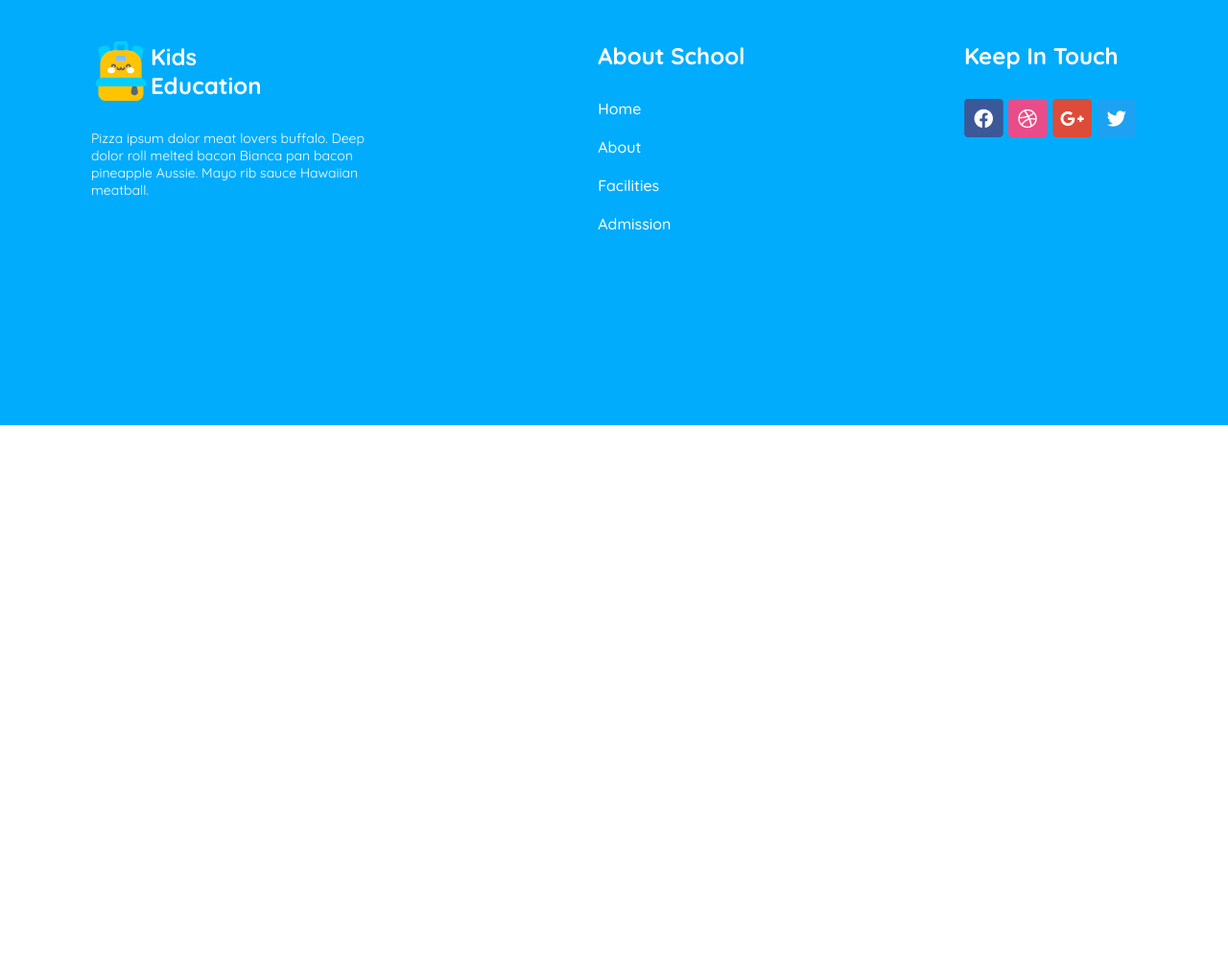
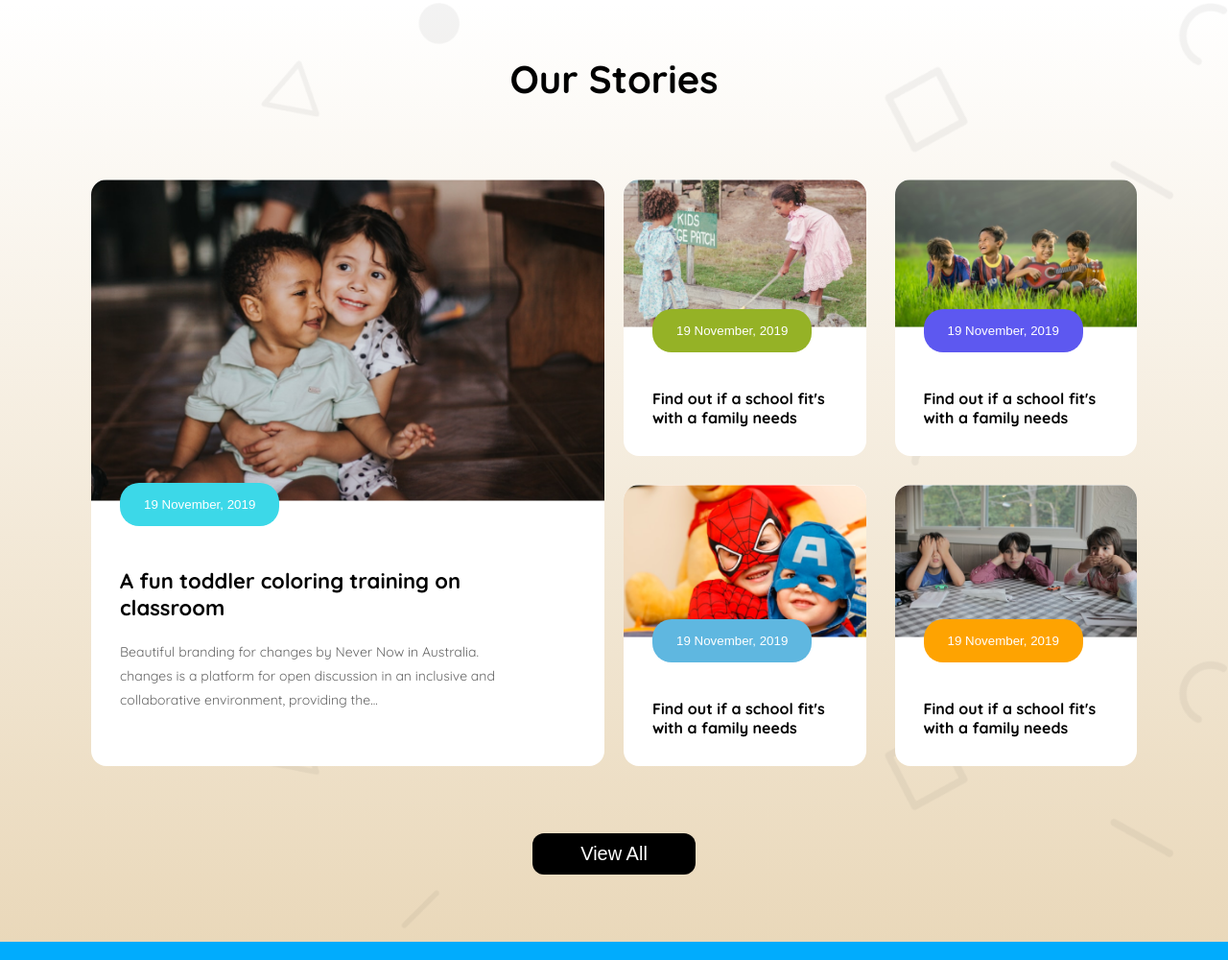
Before and after one commit to SHShadhin/kids-school, a plain HTML site: page index.html in a window 1280 px wide. Shown: the part 1400-2400 px from the top of the page at 96% size. Before the commit the page ends 1843 px from the top, so only its background shows below. Drawn offline with Linux system fonts and the light colour scheme.

Commit message:
story section added

```diff
--- a/index.html
+++ b/index.html
@@ -58,9 +58,9 @@
       </div>
       <!-- banner section end -->
     </header>
-    <main class="max-width">
+    <main>
       <!-- card section start  -->
-      <section class="card">
+      <section class="card max-width">
         <h2>Standard Curriculum</h2>
         <div class="cards">
           <div class="card-box1">
@@ -89,6 +89,72 @@
               nascetur ridiculus mu sdis parturient
             </p>
             <h6 class="violet">Read More</h6>
+          </div>
+        </div>
+      </section>
+      <!-- card section end  -->
+
+      <!-- story section start  -->
+      <section class="story-bg">
+        <div class="story max-width">
+          <marquee width="100%" direction="left" height="50px">
+            This is a kid's school website.
+          </marquee>
+          <h2>Our Stories</h2>
+          <div class="story-container">
+            <div class="story-box-1">
+              <img class="img" src="./assets/story-1.png" alt="" />
+              <div class="story-btn">
+                <button>19 November, 2019</button>
+              </div>
+              <h3>A fun toddler coloring training on classroom</h3>
+              <p>
+                Beautiful branding for changes by Never Now in Australia.
+                changes is a platform for open discussion in an inclusive and
+                collaborative environment, providing the...
+              </p>
+            </div>
+            <div class="stories">
+              <div class="story-1">
+                <img src="./assets/story-2.png" alt="" />
+                <div class="story-btn">
+                  <button style="background-color: rgba(149, 178, 38, 1)">
+                    19 November, 2019
+                  </button>
+                </div>
+                <h3>Find out if a school fit's with a family needs</h3>
+              </div>
+              <div class="story-1">
+                <img src="./assets/story-3.png" alt="" />
+                <div class="story-btn">
+                  <button style="background-color: rgba(93, 88, 240, 1)">
+                    19 November, 2019
+                  </button>
+                </div>
+                <h3>Find out if a school fit's with a family needs</h3>
+              </div>
+              <div class="story-1">
+                <img src="./assets/story-4.png" alt="" />
+                <div class="story-btn">
+                  <button style="background-color: rgb(95, 183, 224)">
+                    19 November, 2019
+                  </button>
+                </div>
+                <h3>Find out if a school fit's with a family needs</h3>
+              </div>
+              <div class="story-1">
+                <img src="./assets/story-5.png" alt="" />
+                <div class="story-btn">
+                  <button style="background-color: rgba(254, 163, 1, 1)">
+                    19 November, 2019
+                  </button>
+                </div>
+                <h3>Find out if a school fit's with a family needs</h3>
+              </div>
+            </div>
+          </div>
+          <div class="btn">
+            <button class="btn-primary btn-stories">View All</button>
           </div>
         </div>
       </section>
--- a/styles/style.css
+++ b/styles/style.css
@@ -10,10 +10,6 @@
 }
 
 /* shared styles start */
-/* body {
-  max-width: 1350px;
-  margin: 0 auto;
-} */
 .orange {
   color: rgba(254, 163, 1, 1);
 }
@@ -163,6 +159,11 @@ hr {
 /* banner section end  */
 
 /* card section start  */
+.card {
+  background-image: url("../assets/bg.png");
+  background-size: 100% auto;
+  background-repeat: repeat-y;
+}
 .card > h2 {
   color: rgba(0, 0, 0, 1);
   font-size: 40px;
@@ -173,6 +174,7 @@ hr {
 .cards {
   display: flex;
   gap: 30px;
+  margin-bottom: 80px;
 }
 .card-box1 {
   padding: 40px;
@@ -185,7 +187,11 @@ hr {
   border: 0.94px solid rgba(222, 245, 255, 1);
   border-radius: 18.86px;
   box-shadow: inset 0px 0px 28.29578971862793px 0.94px rgba(0, 0, 0, 0.05);
-  background: rgb(166, 54, 54),linear-gradient(180.00deg, rgb(85, 161, 194),rgba(120, 72, 72, 0) 40%);
+  background: linear-gradient(
+    180deg,
+    rgba(222, 245, 255, 1),
+    rgba(255, 255, 255, 0) 40%
+  );
 }
 .card-box1 h4 {
   font-size: 22px;
@@ -234,8 +240,11 @@ hr {
   border: 0.94px solid rgba(255, 244, 220, 1);
   border-radius: 18.86px;
   box-shadow: inset 0px 0px 28.29578971862793px 0.94px rgba(0, 0, 0, 0.05);
-  background: rgba(255, 255, 255, 1),
-    linear-gradient(180deg, rgba(255, 244, 220, 1), rgba(255, 255, 255, 0) 40%);
+  background: linear-gradient(
+    180deg,
+    rgba(255, 244, 220, 1),
+    rgba(255, 255, 255, 0) 40%
+  );
 }
 
 .card-box3 {
@@ -249,8 +258,11 @@ hr {
   border: 0.94px solid rgba(242, 232, 255, 1);
   border-radius: 18.86px;
   box-shadow: inset 0px 0px 28.29578971862793px 0.94px rgba(0, 0, 0, 0.05);
-  background: rgba(255, 255, 255, 1),
-    linear-gradient(180deg, rgba(238, 225, 255, 1), rgba(255, 255, 255, 0) 40%);
+  background: linear-gradient(
+    180deg,
+    rgba(238, 225, 255, 1),
+    rgba(255, 255, 255, 0) 40%
+  );
 }
 
 /* responsive card section  */
@@ -261,14 +273,138 @@ hr {
   }
   .cards {
     flex-direction: column;
-    gap:20px;
+    gap: 20px;
     margin: 0 20px;
   }
 }
 /* card section end  */
+/* .icon-1 {
+  height: 100px;
+  width: 100px;
+  border-radius: 50%;
+  background-color: var(--Orange, rgba(254, 163, 1, 1));
+} */
 
+/* story section start */
 
+marquee {
+  color: rgba(254, 163, 1, 1);
+  font-size: 24px;
+  font-weight: 600;
+}
+.story-bg {
+  background-image: url("../assets/bg.png"),
+    linear-gradient(
+      0deg,
+      rgba(184, 126, 26, 0.3),
+      rgba(255, 255, 255, 0.3) 100%
+    );
+  background-repeat: repeat-y;
+  background-size: 100% auto;
+}
+.story h2 {
+  color: rgba(0, 0, 0, 1);
+  font-size: 40px;
+  font-weight: 700;
+  text-align: center;
+  margin-bottom: 80px;
+}
+.story-container {
+  display: flex;
+  gap: 20px;
+}
+.story-box-1 {
+  border-radius: 16px;
+  background: rgba(255, 255, 255, 1);
+  width: 50%;
+}
+.story-box-1 img {
+  width: 100%;
+  border-radius: 16px 16px 0px 0px;
+}
+.story-btn button {
+  position: relative;
+  top: -23px;
+}
+.story-box-1 h3 {
+  font-size: 22px;
+  margin: 20px 0;
+  font-weight: 700;
+  margin-left: 30px;
+  width: 80%;
+}
 
+.story-box-1 p {
+  color: rgba(102, 102, 102, 1);
+  font-size: 14px;
+  padding-bottom: 30px;
+  width: 80%;
+  line-height: 25px;
+  margin-left: 30px;
+}
+
+.story-btn button {
+  border: none;
+  border-radius: 20px;
+  color: white;
+  background-color: rgba(60, 216, 232, 1);
+  padding: 15px 25px;
+  margin-left: 30px;
+}
+.stories {
+  display: grid;
+  width: 50%;
+  grid-template-columns: repeat(2, 1fr);
+  gap: 30px;
+}
+.story-1 {
+  border-radius: 16px;
+  background: rgba(255, 255, 255, 1);
+}
+.story-1 img {
+  width: 100%;
+  border-radius: 16px 16px 0px 0px;
+  background: rgba(255, 255, 255, 1);
+}
+.story-1 h3 {
+  font-size: 16px;
+  margin: 30px;
+  margin-top: 15px;
+}
+.btn {
+  text-align: center;
+  padding: 70px 0;
+}
+.btn-stories {
+  background-color: black;
+  text-align-last: center;
+}
+
+/* responsive story section */
+
+@media screen and (max-width: 576px) {
+  .story-box-1 {
+    display: none;
+  }
+  .stories {
+    display: grid;
+    width: 100%;
+    grid-template-columns: repeat(2, 1fr);
+    gap: 20px;
+    margin: 0 20px;
+  }
+  .story-1 h3 {
+    font-size: 10px;
+    margin: 18px;
+  }
+  .story-btn button {
+    font-size: 10px;
+    padding: 10px 15px;
+    margin: 0 12px;
+  }
+}
+
+/* story section end  */
 
 /* footer section start  */
 footer {
@@ -307,9 +443,8 @@ footer {
   margin-bottom: 30px;
 }
 
-
 /* responsive footer section */
-@media screen and (max-width:576px) {
+@media screen and (max-width: 576px) {
   .footer {
     flex-direction: column;
     padding: 60px 20px;
@@ -322,8 +457,6 @@ footer {
 
 /* footer section end  */
 
-
-
 /* .arrow {
   color:red;
   height: 100px;
```
Also changed, not shown: assets/greater-than.png (added), assets/next.png (added).
